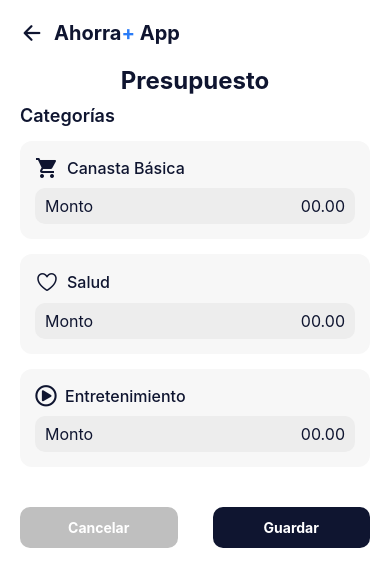
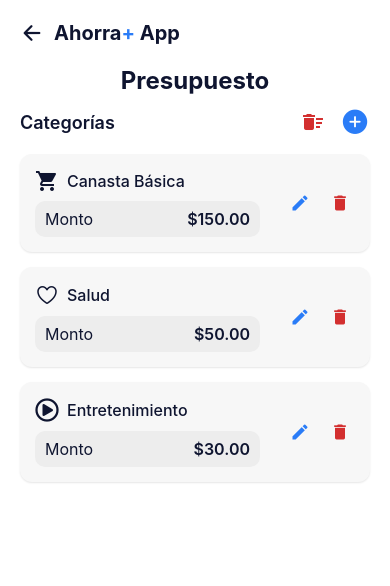
Before and after one commit to Anapaulara/Proyecto-Desarrollo-de-Apps-Moviles, a React Native app in the folder AhorraMass/: screen /Presupuesto in a window 390 px wide. Shown: the top 586 px of the page. Built offline with nearby package versions, Linux system fonts and the light colour scheme.

Commit message:
Agregue botón de eliminar, agregar y editar en presupuesto.

```diff
--- a/AhorraMass/Screens/PresupuestoScreen.js
+++ b/AhorraMass/Screens/PresupuestoScreen.js
@@ -1,15 +1,215 @@
-import React from "react";
-import { View, Text, StyleSheet, TouchableOpacity, ScrollView } from "react-native";
-import { Ionicons, MaterialIcons, FontAwesome5 } from '@expo/vector-icons';
-import PerfilScreen from './PerfilScreen';
-import { useNavigation } from "@react-navigation/native";
+import React, { useState, useEffect } from "react";
+import { View, Text, StyleSheet, TouchableOpacity, Modal, TextInput, FlatList, Alert, ActivityIndicator } from "react-native";
+import { Ionicons, MaterialIcons, FontAwesome5 } from "@expo/vector-icons";
+import { useNavigation, useIsFocused } from "@react-navigation/native";
+import AsyncStorage from '@react-native-async-storage/async-storage';
+
+const STORAGE_KEY = '@presupuesto_categories';
+const initialCategories = [
+  { id: '1', name: 'Canasta Básica', icon: 'shopping-cart', amount: 150.00, iconType: 'MaterialIcons' },
+  { id: '2', name: 'Salud', icon: 'heart-outline', amount: 50.00, iconType: 'Ionicons' },
+  { id: '3', name: 'Entretenimiento', icon: 'play-circle', amount: 30.00, iconType: 'FontAwesome5' },
+];
 
 export default function PresupuestoScreen() {
   const navigation = useNavigation();
+  const isFocused = useIsFocused();
+
+  const [categories, setCategories] = useState([]);
+  const [loading, setLoading] = useState(true);
+  const [modalVisible, setModalVisible] = useState(false);
+  const [newCategoryName, setNewCategoryName] = useState('');
+  const [newCategoryAmount, setNewCategoryAmount] = useState('');
+  const [editingCategory, setEditingCategory] = useState(null);
+
+  const loadCategories = async () => {
+    try {
+      const storedCategories = await AsyncStorage.getItem(STORAGE_KEY);
+      if (storedCategories !== null) {
+        setCategories(JSON.parse(storedCategories));
+      } else {
+        setCategories(initialCategories);
+      }
+    } catch (e) {
+      console.error("Error al cargar categorías: ", e);
+      setCategories(initialCategories);
+    } finally {
+      setLoading(false);
+    }
+  };
+
+  const saveCategories = async (newCategories) => {
+    try {
+      await AsyncStorage.setItem(STORAGE_KEY, JSON.stringify(newCategories));
+    } catch (e) {
+      console.error("Error al guardar categorías: ", e);
+    }
+  };
+
+  useEffect(() => {
+    loadCategories();
+  }, []);
+
+  useEffect(() => {
+    if (!loading) {
+      saveCategories(categories);
+    }
+  }, [categories, loading]);
+
+  const handleUpdateCategories = (newCategories) => {
+    setCategories(newCategories);
+  };
+
+  const handleSaveCategory = () => {
+    if (!newCategoryName || !newCategoryAmount) {
+      Alert.alert("Error", "Debes ingresar un nombre y un monto.");
+      return;
+    }
+
+    const amountValue = parseFloat(newCategoryAmount);
+    if (isNaN(amountValue)) {
+      Alert.alert("Error", "El monto debe ser un número válido.");
+      return;
+    }
+
+    let updatedCategories;
+
+    if (editingCategory) {
+      updatedCategories = categories.map(cat =>
+        cat.id === editingCategory.id
+          ? { ...cat, name: newCategoryName, amount: amountValue }
+          : cat
+      );
+      Alert.alert("Éxito", "Categoría actualizada.");
+    } else {
+      const newCategory = {
+        id: Date.now().toString(),
+        name: newCategoryName,
+        amount: amountValue,
+        icon: 'folder-outline',
+        iconType: 'Ionicons',
+      };
+      updatedCategories = [...categories, newCategory];
+      Alert.alert("Éxito", "Categoría creada.");
+    }
+
+    handleUpdateCategories(updatedCategories);
+
+    setModalVisible(false);
+    setNewCategoryName('');
+    setNewCategoryAmount('');
+    setEditingCategory(null);
+  };
+
+  const handleDelete = (id) => {
+    Alert.alert(
+      "Confirmar Eliminación",
+      "¿Estás seguro de que quieres eliminar esta categoría?",
+      [
+        {
+          text: "Cancelar",
+          style: "cancel"
+        },
+        {
+          text: "Eliminar",
+          onPress: () => {
+            const updatedCategories = categories.filter(cat => cat.id !== id);
+            handleUpdateCategories(updatedCategories);
+            Alert.alert("Éxito", "Categoría eliminada.");
+          },
+          style: 'destructive'
+        }
+      ]
+    );
+  };
+
+  const handleDeleteAll = () => {
+    if (categories.length === 0) {
+      Alert.alert("Información", "No hay presupuestos para eliminar.");
+      return;
+    }
+
+    Alert.alert(
+      "Confirmar Eliminación Total",
+      "¡Cuidado! ¿Estás seguro de que quieres eliminar TODOS los presupuestos?",
+      [
+        {
+          text: "Cancelar",
+          style: "cancel"
+        },
+        {
+          text: "Eliminar Todo",
+          onPress: () => {
+            handleUpdateCategories([]);
+            Alert.alert("Éxito", "Todos los presupuestos han sido eliminados.");
+          },
+          style: 'destructive'
+        }
+      ]
+    );
+  };
+
+  const handleEdit = (category) => {
+    setEditingCategory(category);
+    setNewCategoryName(category.name);
+    setNewCategoryAmount(category.amount.toString());
+    setModalVisible(true);
+  };
+
+  const handleAddCategory = () => {
+    setEditingCategory(null);
+    setNewCategoryName('');
+    setNewCategoryAmount('');
+    setModalVisible(true);
+  };
+
+  const renderCategoryItem = ({ item }) => {
+    const IconComponent = item.iconType === 'MaterialIcons' ? MaterialIcons :
+                          item.iconType === 'FontAwesome5' ? FontAwesome5 :
+                          Ionicons;
+
+    return (
+      <View style={styles.category}>
+        <View style={styles.categoryDetails}>
+          <View style={styles.categoryHeader}>
+            <IconComponent name={item.icon} size={24} color="#0f1530" />
+            <Text style={styles.categoryText}>{item.name}</Text>
+          </View>
+          <View style={styles.amountBox}>
+            <Text style={styles.amountLabel}>Monto</Text>
+            <Text style={styles.amount}>${item.amount.toFixed(2)}</Text>
+          </View>
+        </View>
+
+        <View style={styles.categoryActions}>
+          <TouchableOpacity
+            style={styles.actionButton}
+            onPress={() => handleEdit(item)}
+          >
+            <MaterialIcons name="edit" size={20} color="#2A7CF7" />
+          </TouchableOpacity>
+          <TouchableOpacity
+            style={styles.actionButton}
+            onPress={() => handleDelete(item.id)}
+          >
+            <MaterialIcons name="delete" size={20} color="#D32F2F" />
+          </TouchableOpacity>
+        </View>
+      </View>
+    );
+  };
+
+  if (loading) {
+    return (
+      <View style={styles.loadingContainer}>
+        <ActivityIndicator size="large" color="#2A7CF7" />
+        <Text style={styles.loadingText}>Cargando presupuestos...</Text>
+      </View>
+    );
+  }
 
   return (
     <View style={styles.container}>
-      {/* Encabezado */}
       <View style={styles.header}>
         <TouchableOpacity style={styles.option} onPress={() => navigation.navigate("Perfil")}>
           <Ionicons name="arrow-back" size={24} color="#0f1530" />
@@ -17,57 +217,83 @@ export default function PresupuestoScreen() {
         <Text style={styles.logoText}>Ahorra<Text style={{ color: '#2A7CF7' }}>+</Text> App</Text>
       </View>
 
-      <ScrollView contentContainerStyle={styles.scroll}>
       <Text style={styles.title}>Presupuesto</Text>
+
+      <View style={styles.listHeader}>
         <Text style={styles.subtitle}>Categorías</Text>
-
-        <View style={styles.category}>
-          <View style={styles.categoryHeader}>
-            <MaterialIcons name="shopping-cart" size={24} color="#0f1530" />
-            <Text style={styles.categoryText}>Canasta Básica</Text>
-          </View>
-          <View style={styles.amountBox}>
-            <Text style={styles.amountLabel}>Monto</Text>
-            <Text style={styles.amount}>00.00</Text>
+        <View style={styles.headerActions}>
+          <TouchableOpacity style={styles.deleteAllButton} onPress={handleDeleteAll}>
+            <MaterialIcons name="delete-sweep" size={24} color="#D32F2F" />
+          </TouchableOpacity>
+          <TouchableOpacity style={styles.addButton} onPress={handleAddCategory}>
+            <Ionicons name="add-circle" size={30} color="#2A7CF7" />
+          </TouchableOpacity>
         </View>
       </View>
 
-        <View style={styles.category}>
-          <View style={styles.categoryHeader}>
-            <Ionicons name="heart-outline" size={24} color="#0f1530" />
-            <Text style={styles.categoryText}>Salud</Text>
-          </View>
-          <View style={styles.amountBox}>
-            <Text style={styles.amountLabel}>Monto</Text>
-            <Text style={styles.amount}>00.00</Text>
+      <FlatList
+        data={categories}
+        renderItem={renderCategoryItem}
+        keyExtractor={item => item.id}
+        contentContainerStyle={styles.flatListContent}
+        ListEmptyComponent={() => (
+          <Text style={styles.emptyText}>No hay categorías de presupuesto añadidas. ¡Agrega una!</Text>
+        )}
+      />
+
+      <Modal
+        animationType="slide"
+        transparent={true}
+        visible={modalVisible}
+        onRequestClose={() => {
+          setModalVisible(!modalVisible);
+          setEditingCategory(null);
+          setNewCategoryName('');
+          setNewCategoryAmount('');
+        }}
+      >
+        <View style={styles.centeredView}>
+          <View style={styles.modalView}>
+            <Text style={styles.modalTitle}>
+              {editingCategory ? "Editar Categoría" : "Nueva Categoría"}
+            </Text>
+
+            <TextInput
+              style={styles.input}
+              placeholder="Nombre de la Categoría"
+              value={newCategoryName}
+              onChangeText={setNewCategoryName}
+            />
+            <TextInput
+              style={styles.input}
+              placeholder="Monto Presupuestado"
+              value={newCategoryAmount}
+              onChangeText={setNewCategoryAmount}
+              keyboardType="numeric"
+            />
+
+            <View style={styles.modalButtonContainer}>
+              <TouchableOpacity
+                style={[styles.modalButton, styles.modalCancelButton]}
+                onPress={() => {
+                  setModalVisible(false);
+                  setEditingCategory(null);
+                  setNewCategoryName('');
+                  setNewCategoryAmount('');
+                }}
+              >
+                <Text style={styles.modalCancelText}>Cancelar</Text>
+              </TouchableOpacity>
+              <TouchableOpacity
+                style={[styles.modalButton, styles.modalSaveButton]}
+                onPress={handleSaveCategory}
+              >
+                <Text style={styles.modalSaveText}>{editingCategory ? "Actualizar" : "Guardar"}</Text>
+              </TouchableOpacity>
             </View>
           </View>
-
-        <View style={styles.category}>
-          <View style={styles.categoryHeader}>
-            <FontAwesome5 name="play-circle" size={22} color="#0f1530" />
-            <Text style={styles.categoryText}>Entretenimiento</Text>
         </View>
-          <View style={styles.amountBox}>
-            <Text style={styles.amountLabel}>Monto</Text>
-            <Text style={styles.amount}>00.00</Text>
-          </View>
-        </View>
-
-        {/* Botones */}
-        <View style={styles.buttonContainer}>
-          <TouchableOpacity style={styles.cancelButton}>
-            <Text style={styles.cancelText}>Cancelar</Text>
-          </TouchableOpacity>
-
-          <TouchableOpacity
-            style={styles.saveButton}
-            onPress={() => cambiarPantalla("Registro")}
-          >
-            <Text style={styles.saveText}>Guardar</Text>
-          </TouchableOpacity>
-        </View>
-      </ScrollView>
+      </Modal>
     </View>
   );
 }
@@ -75,44 +301,91 @@ export default function PresupuestoScreen() {
 const styles = StyleSheet.create({
   container: {
     flex: 1,
-    backgroundColor: '#fff' },
+    backgroundColor: '#fff'
+  },
+  loadingContainer: {
+    flex: 1,
+    justifyContent: 'center',
+    alignItems: 'center',
+    backgroundColor: '#fff',
+  },
+  loadingText: {
+    marginTop: 10,
+    fontSize: 16,
+    color: '#0f1530',
+  },
   header: {
     flexDirection: 'row',
     alignItems: 'center',
-    padding: 20 },
+    padding: 20
+  },
   logoText: {
     fontSize: 20,
     fontWeight: '700',
     marginLeft: 10,
-    color: '#0f1530' },
-  scroll: {
-    paddingHorizontal: 20,
-    paddingBottom: 100 },
+    color: '#0f1530'
+  },
   title: {
     fontSize: 24,
     fontWeight: '700',
     textAlign: 'center',
-    color: '#0f1530' },
+    color: '#0f1530',
+    marginBottom: 10,
+  },
+  listHeader: {
+    flexDirection: 'row',
+    justifyContent: 'space-between',
+    alignItems: 'center',
+    paddingHorizontal: 20,
+    marginBottom: 15,
+  },
   subtitle: {
     fontSize: 18,
     fontWeight: '600',
-    marginTop: 10,
-    marginBottom: 15,
-    color: '#0f1530' },
+    color: '#0f1530'
+  },
+  headerActions: {
+    flexDirection: 'row',
+    alignItems: 'center',
+  },
+  deleteAllButton: {
+    marginRight: 10,
+    padding: 5,
+  },
+  addButton: {
+  },
+  flatListContent: {
+    paddingHorizontal: 20,
+    paddingBottom: 20
+  },
   category: {
+    flexDirection: 'row',
+    justifyContent: 'space-between',
+    alignItems: 'center',
     backgroundColor: '#f7f7f7',
     borderRadius: 12,
     padding: 15,
-    marginBottom: 15 },
+    marginBottom: 15,
+    elevation: 2,
+    shadowColor: '#000',
+    shadowOffset: { width: 0, height: 1 },
+    shadowOpacity: 0.1,
+    shadowRadius: 2,
+  },
+  categoryDetails: {
+    flex: 1,
+  },
   categoryHeader: {
     flexDirection: 'row',
     alignItems: 'center',
-    marginBottom: 8 },
+    marginBottom: 8
+  },
   categoryText: {
     fontSize: 16,
     fontWeight: '500',
     marginLeft: 8,
-    color: '#0f1530' },
+    color: '#0f1530'
+  },
   amountBox: {
     backgroundColor: '#ededed',
     borderRadius: 10,
@@ -121,47 +394,84 @@ const styles = StyleSheet.create({
     flexDirection: 'row',
     justifyContent: 'space-between'
   },
-
   amountLabel: {
     fontSize: 16,
-    color: '#0f1530' },
+    color: '#0f1530'
+  },
   amount: {
     fontSize: 16,
-    color: '#0f1530' },
-  buttonContainer: {
+    fontWeight: '600',
+    color: '#0f1530'
+  },
+  categoryActions: {
+    flexDirection: 'row',
+    marginLeft: 15,
+  },
+  actionButton: {
+    marginLeft: 10,
+    padding: 5,
+  },
+  emptyText: {
+    textAlign: 'center',
+    marginTop: 50,
+    fontSize: 16,
+    color: '#666',
+  },
+  centeredView: {
+    flex: 1,
+    justifyContent: "center",
+    alignItems: "center",
+    backgroundColor: 'rgba(0, 0, 0, 0.5)',
+  },
+  modalView: {
+    margin: 20,
+    backgroundColor: "white",
+    borderRadius: 20,
+    padding: 35,
+    alignItems: "stretch",
+    elevation: 5,
+    width: '85%',
+    maxWidth: 400,
+  },
+  modalTitle: {
+    marginBottom: 15,
+    textAlign: "center",
+    fontSize: 20,
+    fontWeight: 'bold',
+    color: '#0f1530',
+  },
+  input: {
+    height: 45,
+    borderColor: '#ccc',
+    borderWidth: 1,
+    borderRadius: 8,
+    marginBottom: 15,
+    paddingHorizontal: 10,
+    fontSize: 16,
+  },
+  modalButtonContainer: {
     flexDirection: 'row',
     justifyContent: 'space-between',
-    marginTop: 25 },
-  cancelButton: {
-    backgroundColor: '#bfbfbf',
+    marginTop: 10,
+  },
+  modalButton: {
     borderRadius: 10,
     paddingVertical: 12,
-    width: '45%',
-    alignItems: 'center' },
-
-  saveButton: {
-    backgroundColor: '#0f1530',
-    borderRadius: 10,
-    paddingVertical: 12,
-    width: '45%',
-    alignItems: 'center' },
-
-  cancelText: {
+    width: '48%',
+    alignItems: 'center',
+  },
+  modalCancelButton: {
+    backgroundColor: '#bfbfbf',
+  },
+  modalSaveButton: {
+    backgroundColor: '#2A7CF7',
+  },
+  modalCancelText: {
+    color: '#0f1530',
+    fontWeight: 'bold'
+  },
+  modalSaveText: {
     color: '#fff',
-    fontWeight: 'bold' },
-  saveText: {
-    color: '#fff',
-    fontWeight: 'bold' },
-  navBar: {
-    position: 'absolute',
-    bottom: 0,
-    left: 0,
-    right: 0,
-    backgroundColor: '#0f1530',
-    height: 60,
-    flexDirection: 'row',
-    justifyContent: 'space-around',
-    alignItems: 'center',
-    borderTopLeftRadius: 10,
-
-}});
+    fontWeight: 'bold'
+  },
+});
--- a/AhorraMass/package.json
+++ b/AhorraMass/package.json
@@ -9,6 +9,8 @@
     "web": "expo start --web"
   },
   "dependencies": {
+    "@expo/vector-icons": "^15.0.3",
+    "@react-native-async-storage/async-storage": "2.2.0",
     "@react-navigation/bottom-tabs": "^7.8.5",
     "@react-navigation/native": "^7.1.20",
     "@react-navigation/native-stack": "^7.6.3",
@@ -22,7 +24,7 @@
     "react-native-reanimated": "^4.1.5",
     "react-native-safe-area-context": "~5.6.0",
     "react-native-screens": "~4.16.0",
-    "react-native-svg": "^15.15.0",
+    "react-native-svg": "15.12.1",
     "react-native-vector-icons": "^10.3.0",
     "react-native-web": "^0.21.0"
   },
```
Also changed, not shown: 1 other file (tests, documents, lock files or other folders). Lines whose indentation alone changed are shown as unchanged.
